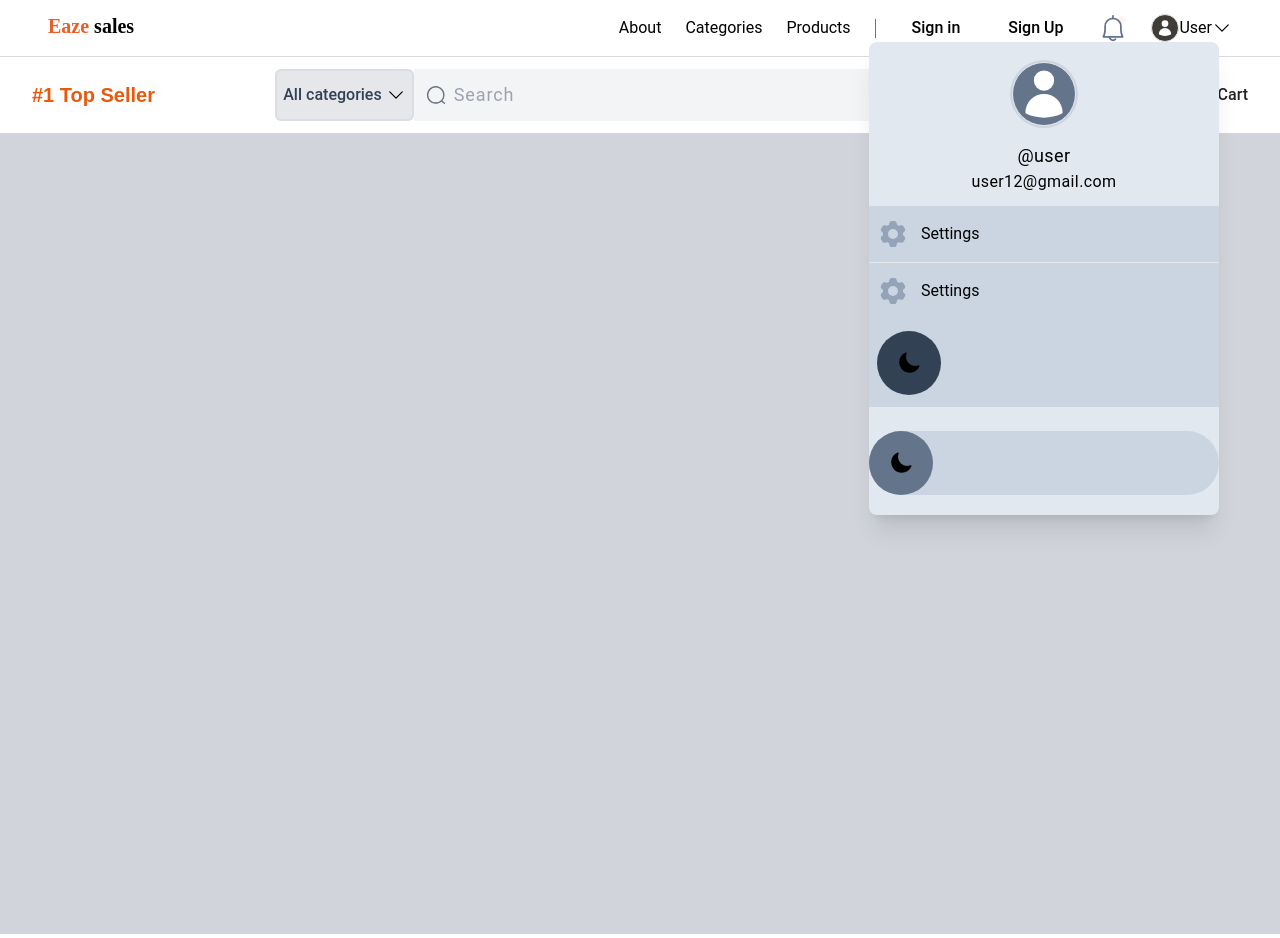
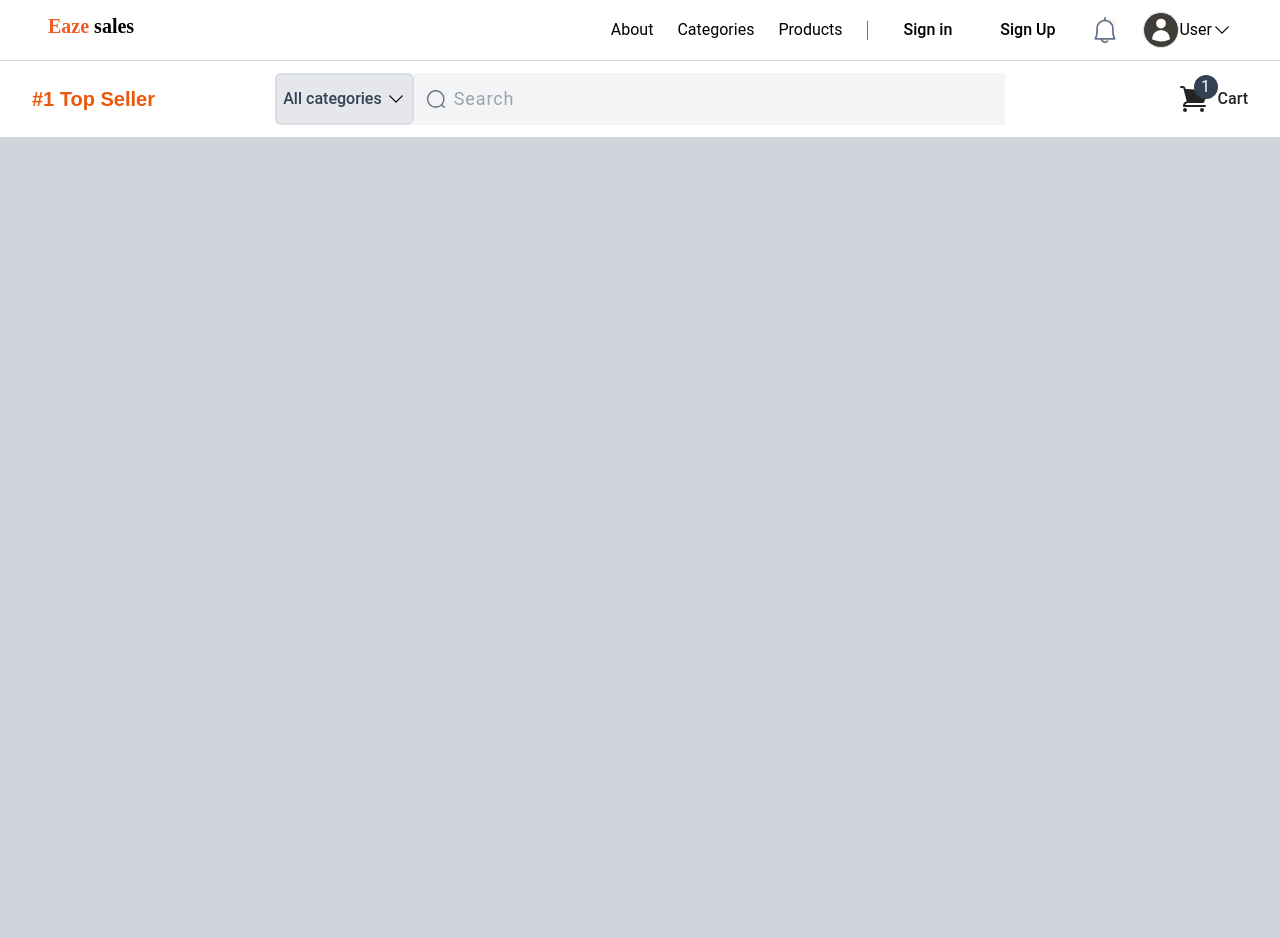
Before and after one commit to ahmadOlawale008/Ebay-clone, a React (Create React App) app in the folder frontend/myapp/: page / in a window 1280 px wide. Built offline with nearby package versions, Linux system fonts and the light colour scheme.

Commit message:
Navbar extended

```diff
--- /dev/null
+++ b/frontend/myapp/src/components/Menu/account-menu.css
@@ -0,0 +1,10 @@
+@tailwind base;
+@tailwind components;
+@tailwind utilities;
+
+@layer base{
+    .ashau8{
+        background: linear-gradient(356deg, transparent, #c7ced7);
+        @apply pt-8
+    }
+}
--- a/frontend/myapp/src/components/Menu/accountMenu.tsx
+++ b/frontend/myapp/src/components/Menu/accountMenu.tsx
@@ -1,13 +1,20 @@
+import React, { ReactNode, useRef } from "react"
 import SettingsIcon from "../../assets/icons/settingsIcon"
 import UserIcon from "../../assets/icons/userIcon"
-import {motion} from "framer-motion"
-const AccountMenu = () => {
+import { motion } from "framer-motion"
+import "./account-menu.css"
+interface AccountMenuProps{
+    anchorOrigin?: HTMLDivElement | null,
+    setOpen: React.Dispatch<React.SetStateAction<boolean>>
+}
+const AccountMenu: React.FC<AccountMenuProps> = () => {
+    const popMenuRef = useRef(null)
     return (
-        <div className="absolute top-0 translate-x-[-13px] shadow-xl translate-y-[30px] rounded-lg z-20 right-0 bg-slate-200 min-w-[350px]  py-5">
+        <div ref={popMenuRef} className="absolute top-0 overflow-hidden translate-x-[-13px] shadow-xl  translate-y-[30px] rounded-2xl z-20 right-0 bg-slate-200 min-w-[350px]  pb-8">
             <div className="w-full mx-auto  items-center">
-                <div className="w-full flex flex-col gap-y-4 justify-center mx-auto">
-                    <span className='border ring-2 ring-slate-300 inline-flex items-center justify-center m-auto size-16 rounded-full bg-slate-500 p-1 '>
-                        <UserIcon className='size-16 content-[1] relative cursor-pointer fill-white' />
+                <div className="w-full flex flex-col ashau8 gap-y-4 justify-center mx-auto">
+                    <span className='border ring-2 ring-slate-300 inline-flex items-center justify-center m-auto size-20 rounded-full bg-slate-500 p-1 '>
+                        <UserIcon className=' w-full content-[1] relative cursor-pointer fill-white' />
                     </span>
                     <div className="text-center tracking-wide block">
                         <p className="text-center text-lg ">
@@ -19,37 +26,52 @@ const AccountMenu = () => {
                     </div>
                 </div>
                 <div className="my-3">
-                    <div className="px-2 items-center gap-x-3 flex bg-slate-300 py-3">
+                    <div className="px-2 items-center gap-x-3 flex cursor-pointer hover:bg-slate-300 py-3">
+                        <UserIcon className="size-8 fill-slate-400" />
+                        <div className="">
+                            View your profile
+                        </div>
+                    </div>
+                    <div className="px-2 items-center gap-x-3 flex cursor-pointer hover:bg-slate-300 py-3">
+                        <svg xmlns="http://www.w3.org/2000/svg" fill="none" viewBox="0 0 24 24" stroke-width="1.5" stroke="currentColor" className="size-8 stroke-slate-400">
+                            <path stroke-linecap="round" stroke-linejoin="round" d="M21 8.25c0-2.485-2.099-4.5-4.688-4.5-1.935 0-3.597 1.126-4.312 2.733-.715-1.607-2.377-2.733-4.313-2.733C5.1 3.75 3 5.765 3 8.25c0 7.22 9 12 9 12s9-4.78 9-12Z" />
+                        </svg>
+                        <div className="">
+                            Favorites
+                        </div>
+                    </div>
+                    <hr className="bg-slate-700/20 h-[2px]" />
+
+                    <div className="px-2 items-center gap-x-3 flex cursor-pointer hover:bg-slate-300 py-3">
                         <SettingsIcon className="size-8 fill-slate-400" />
                         <div className="">
                             Settings
                         </div>
                     </div>
-                    <hr />
-                    <div className="px-2 items-center gap-x-3 flex bg-slate-300 py-3">
-                        <SettingsIcon className="size-8 fill-slate-400" />
+                    <div className="px-2 items-center gap-x-3 flex cursor-pointer hover:bg-slate-300 py-3">
+                        <svg xmlns="http://www.w3.org/2000/svg" fill="none" viewBox="0 0 24 24" strokeWidth="1.5" stroke="currentColor" className="size-8 stroke-slate-400">
+                            <path strokeLinecap="round" strokeLinejoin="round" d="M8.25 9V5.25A2.25 2.25 0 0 1 10.5 3h6a2.25 2.25 0 0 1 2.25 2.25v13.5A2.25 2.25 0 0 1 16.5 21h-6a2.25 2.25 0 0 1-2.25-2.25V15m-3 0-3-3m0 0 3-3m-3 3H15" />
+                        </svg>
                         <div className="">
-                            Settings
+                            Logout
                         </div>
                     </div>
-                    <div className="px-2 items-center gap-x-3 flex bg-slate-300 py-3">
-                        <motion.div className="capsule-login size-16 rounded-full flex items-center justify-center bg-slate-700">
-                            <svg xmlns="http://www.w3.org/2000/svg" viewBox="0 0 24 24" fill="currentColor" className="w-6 h-6">
-                                <path fillRule="evenodd" d="M9.528 1.718a.75.75 0 0 1 .162.819A8.97 8.97 0 0 0 9 6a9 9 0 0 0 9 9 8.97 8.97 0 0 0 3.463-.69.75.75 0 0 1 .981.98 10.503 10.503 0 0 1-9.694 6.46c-5.799 0-10.5-4.7-10.5-10.5 0-4.368 2.667-8.112 6.46-9.694a.75.75 0 0 1 .818.162Z" clipRule="evenodd" />
-                            </svg>
+                    <hr className="bg-slate-700/20 h-[2px]" />
+                </div>
+                <div className="px-2 gap-x-3 flex  items-baseline justify-between ">
+                    <div className="flex items-center gap-x-4">
+                        <svg xmlns="http://www.w3.org/2000/svg" viewBox="0 0 24 24" fill="currentColor" className="size-8 fill-slate-400">
+                            <path fillRule="evenodd" d="M9.528 1.718a.75.75 0 0 1 .162.819A8.97 8.97 0 0 0 9 6a9 9 0 0 0 9 9 8.97 8.97 0 0 0 3.463-.69.75.75 0 0 1 .981.98 10.503 10.503 0 0 1-9.694 6.46c-5.799 0-10.5-4.7-10.5-10.5 0-4.368 2.667-8.112 6.46-9.694a.75.75 0 0 1 .818.162Z" clipRule="evenodd" />
+                        </svg>
+                        <small className="text-base basis-1/4 text-nowrap">Dark Mode</small>
+                    </div>
+                    <div className="capsule shadow-md basis-1/5 w-full cursor-pointer  rounded-full mt-6 bg-slate-300">
+                        <motion.div className="capsule-login size-10 rounded-full flex items-center justify-center bg-gray-400">
                         </motion.div>
                     </div>
-                </div>
-                <div className="capsule w-full cursor-pointer  rounded-full mt-6 bg-slate-300">
-                    <motion.div className="capsule-login size-16 rounded-full flex items-center justify-center bg-slate-500">
-                        <svg xmlns="http://www.w3.org/2000/svg" viewBox="0 0 24 24" fill="currentColor" className="w-6 h-6">
-                            <path fillRule="evenodd" d="M9.528 1.718a.75.75 0 0 1 .162.819A8.97 8.97 0 0 0 9 6a9 9 0 0 0 9 9 8.97 8.97 0 0 0 3.463-.69.75.75 0 0 1 .981.98 10.503 10.503 0 0 1-9.694 6.46c-5.799 0-10.5-4.7-10.5-10.5 0-4.368 2.667-8.112 6.46-9.694a.75.75 0 0 1 .818.162Z" clipRule="evenodd" />
-                        </svg>
-                    </motion.div>
                 </div>
             </div>
         </div>
     )
 }
-
 export default AccountMenu
--- a/frontend/myapp/src/components/Navbar/NavbarInto.tsx
+++ b/frontend/myapp/src/components/Navbar/NavbarInto.tsx
@@ -1,8 +1,11 @@
+import { HTMLAttributes, useRef, useState } from 'react'
 import NotificationIcon from '../../assets/icons/notificationicon'
 import UserIcon from '../../assets/icons/userIcon'
 import AccountMenu from '../Menu/accountMenu'
-
+import { motion } from "framer-motion"
 const NavbarInto = () => {
+    const [accountMenuState, setOpenAccountMenuState] = useState(false)
+    const accountMenuRef = useRef<HTMLDivElement | null>(null)
     return (
         <nav className='bg-white px-12 py-3 border-b border-gray-400/40'>
             <div className='flex flex-row'>
@@ -32,16 +35,18 @@ const NavbarInto = () => {
                         <span className='after:content-[""] cursor-pointer size-7 after:rounded-full  after:size-1 after:animate-ping after:bg-theme-secondary after:absolute after:right-1 after:top-1 relative'>
                             <NotificationIcon className='size-7  hover:fill-slate-700  fill-slate-500' />
                         </span>
-                        <div className='flex cursor-pointer relative items-center'>
-                            <span className='border inline-flex items-center justify-center m-auto size-7 rounded-full bg-theme-customPrimary p-1 '>
-                                <UserIcon className='size-6 content-[1] relative cursor-pointer fill-white' />
-                            </span>
-                            User
-                            <svg xmlns="http://www.w3.org/2000/svg" fill="none" viewBox="0 0 24 24" strokeWidth="1.5" stroke="currentColor" className="size-5">
-                                <path strokeLinecap="round" strokeLinejoin="round" d="m19.5 8.25-7.5 7.5-7.5-7.5" />
-                            </svg>
+                        <div ref={accountMenuRef} className="">
+                            <motion.div onMouseEnter={() => setOpenAccountMenuState(true)} className='flex cursor-pointer relative items-center'>
+                                <span className='border inline-flex items-center justify-center m-auto size-9 rounded-full bg-theme-customPrimary p-1 '>
+                                    <UserIcon className='size-9 content-[1] relative cursor-pointer fill-white' />
+                                </span>
+                                User
+                                <svg xmlns="http://www.w3.org/2000/svg" fill="none" viewBox="0 0 24 24" strokeWidth="1.5" stroke="currentColor" className="size-5">
+                                    <path strokeLinecap="round" strokeLinejoin="round" d="m19.5 8.25-7.5 7.5-7.5-7.5" />
+                                </svg>
+                            </motion.div>
+                            {accountMenuState && <AccountMenu setOpen={setOpenAccountMenuState} anchorOrigin={accountMenuRef.current} />}
                         </div>
-                        <AccountMenu />
                     </div>
                 </div>
 
```
